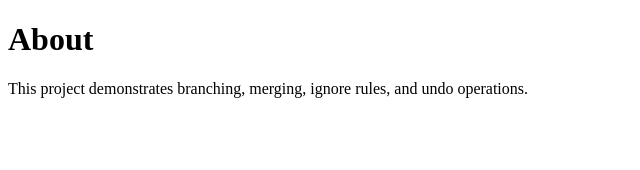
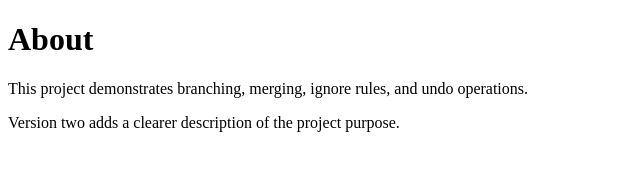
Before and after one commit to lokeswargupta/Git_workflow_Test_Case_Assignment-, a plain HTML site: page about.html in a window 1280 px wide. Shown: the whole page, without its empty margins (0-640 px from the left). Drawn offline with Linux system fonts and the light colour scheme.

Commit message:
Update about page description

```diff
--- a/about.html
+++ b/about.html
@@ -10,3 +10,5 @@
   <p>This project demonstrates branching, merging, ignore rules, and undo operations.</p>
 </body>
 </html>
+
+<p>Version two adds a clearer description of the project purpose.</p>
```
